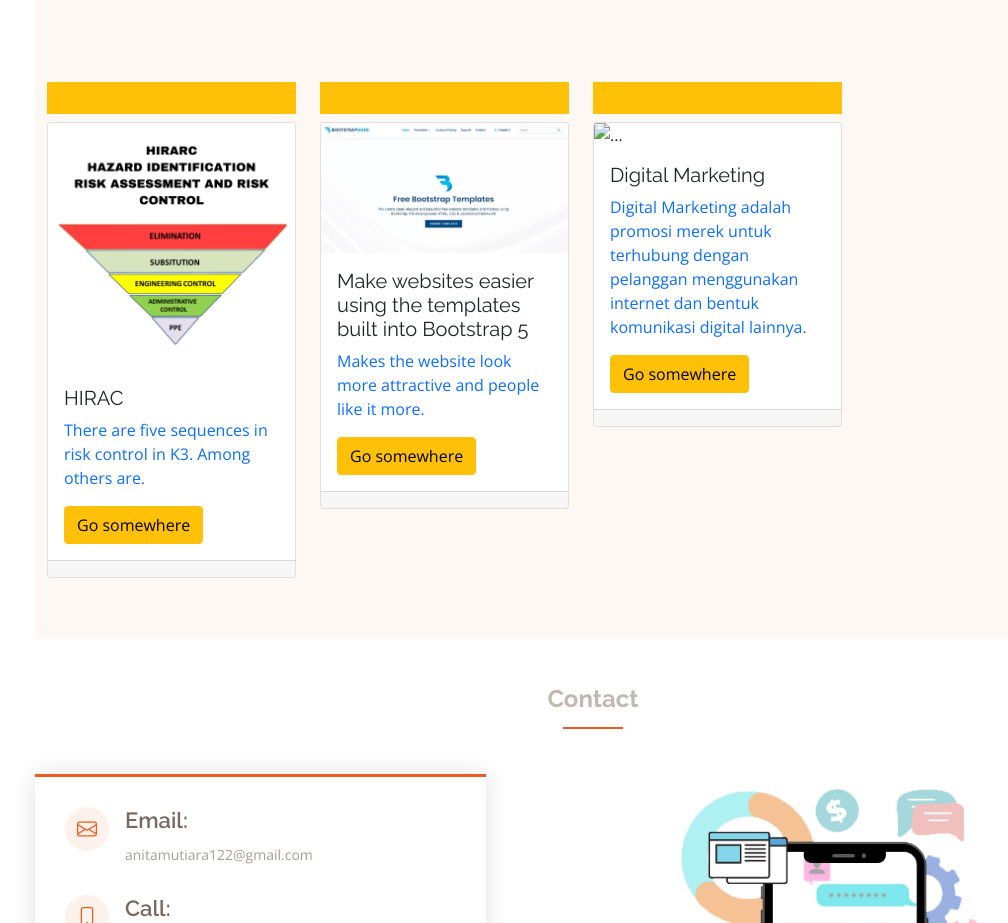
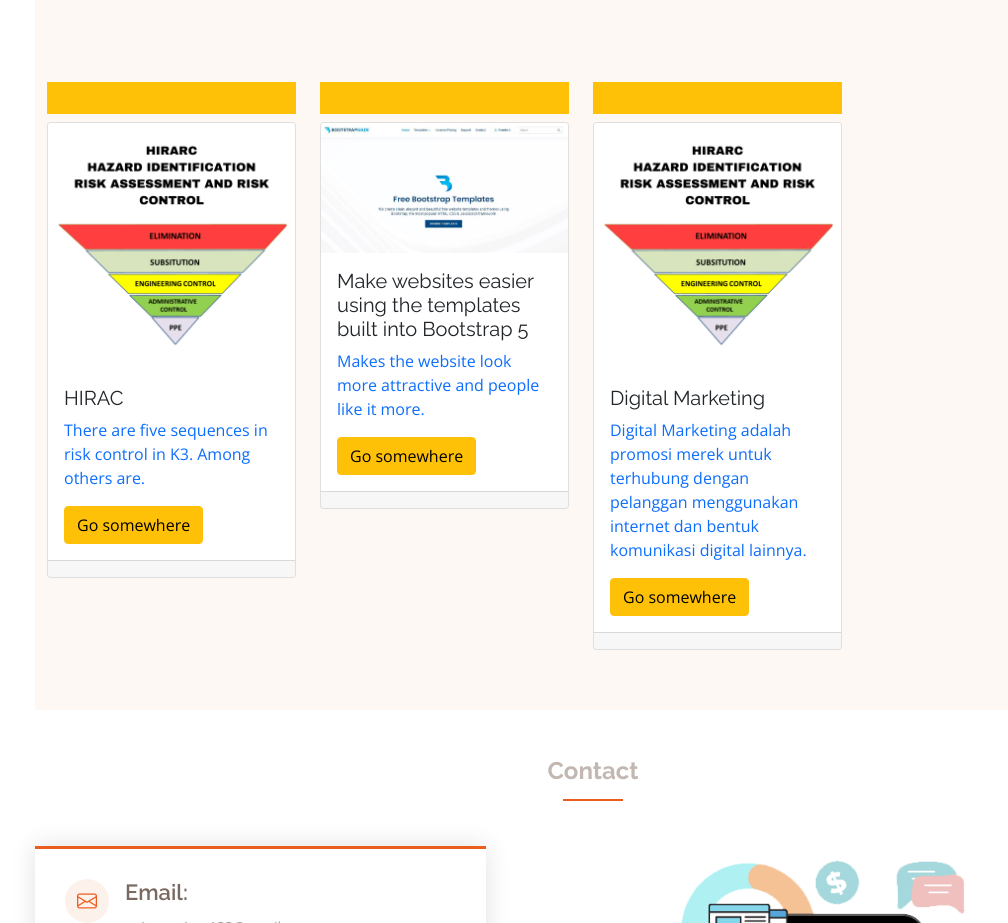
Before and after one commit to AnitaMutiara12/amut.github.io, a plain HTML site: page index.html in a window 1280 px wide. Shown: the part 3920-4843 px from the top of the page, without its empty margins (47-1055 px from the left). Drawn offline with nearby package versions, Linux system fonts and the light colour scheme.

Commit message:
Index
penambahan img article

```diff
--- a/index.html
+++ b/index.html
@@ -327,7 +327,7 @@
                 <div class="col">
                   <div class="p-3 mb-2 bg-warning text-dark"></div>
                   <div class="card h-200">
-                    <img src="img/Digital Marketing"class="card-img-top" alt="...">
+                    <img src="img/HAZARD IDENTIFICATION RISK ASSESSMENT AND RISK CONTROL.png" class="card-img-top" alt="...">
                     <div class="card-body">
                       <h5 class="card-title">Digital Marketing</h5>
                       <p class="text-primary">Digital Marketing adalah promosi merek untuk terhubung dengan pelanggan menggunakan internet dan bentuk komunikasi digital lainnya.</p>
```
